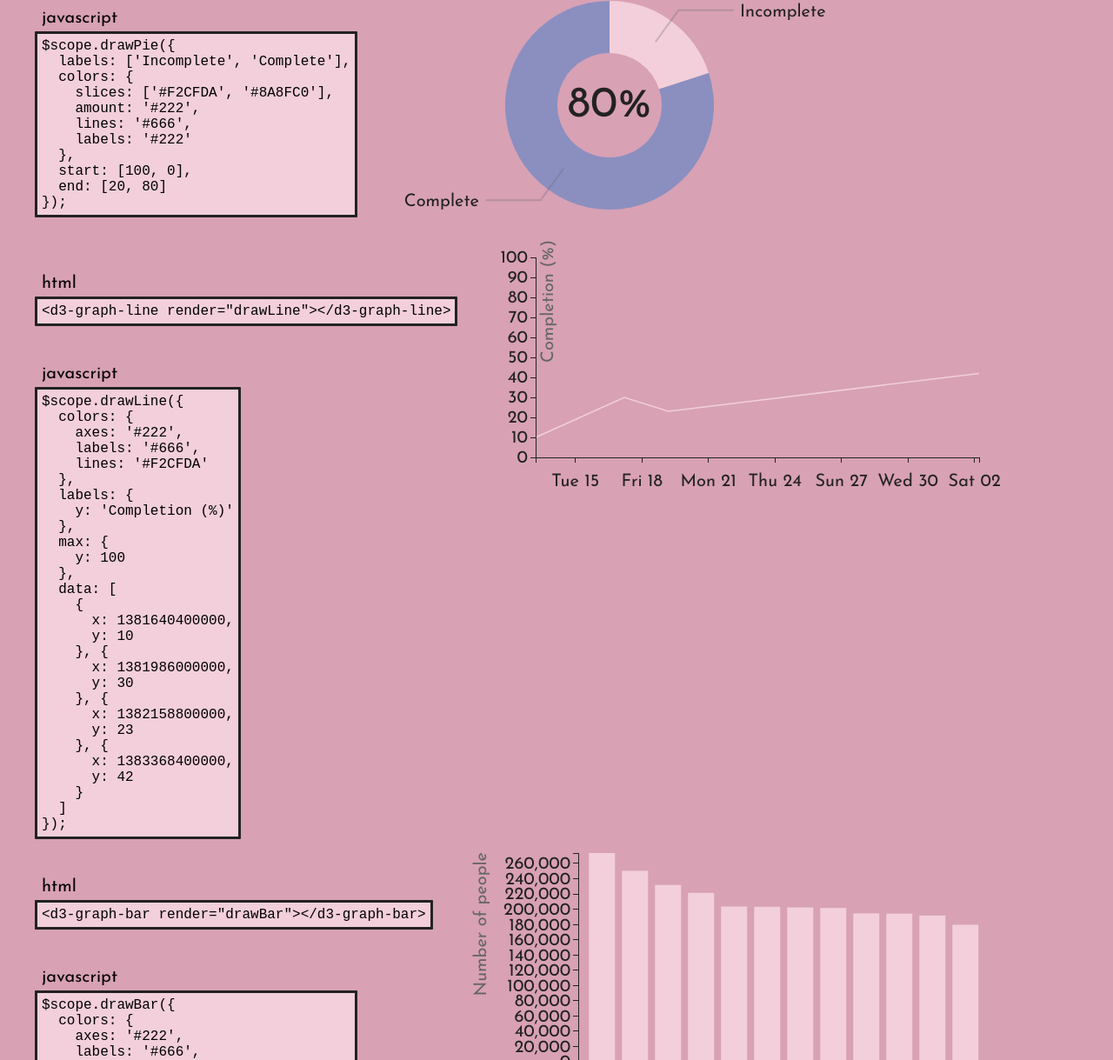
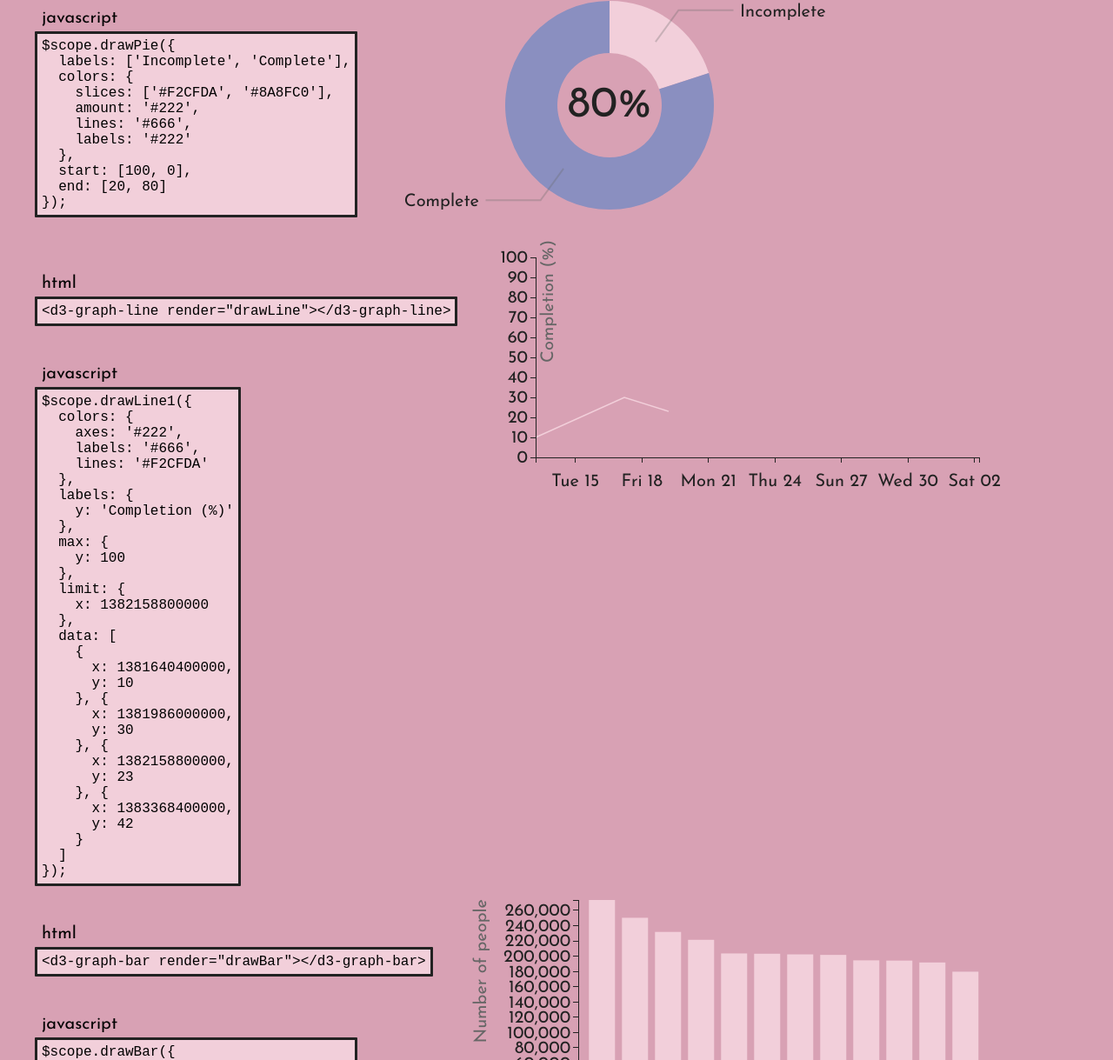
Before and after one commit to picardy/angular-graphs, a website: page index.html in a window 1280 px wide. Shown: the part 613-1832 px from the top of the page at 87% size. Drawn offline with Linux system fonts and the light colour scheme.

Commit message:
filter line data after a specific date

```diff
--- a/index.html
+++ b/index.html
@@ -62,7 +62,7 @@
         </div>
         <div class="example__javascript">
           <div class="example__title text_group__title">Javascript</div>
-          <pre class="example__text text_group__text">$scope.drawLine({&#10;  colors: {&#10;    axes: &apos;#222&apos;,&#10;    labels: &apos;#666&apos;,&#10;    lines: &apos;#F2CFDA&apos;&#10;  },&#10;  labels: {&#10;    y: &apos;Completion (%)&apos;&#10;  },&#10;  max: {&#10;    y: 100&#10;  },&#10;  data: [&#10;    {&#10;      x: 1381640400000,&#10;      y: 10&#10;    }, {&#10;      x: 1381986000000,&#10;      y: 30&#10;    }, {&#10;      x: 1382158800000,&#10;      y: 23&#10;    }, {&#10;      x: 1383368400000,&#10;      y: 42&#10;    }&#10;  ]&#10;});</pre>
+          <pre class="example__text text_group__text">$scope.drawLine1({&#10;  colors: {&#10;    axes: &apos;#222&apos;,&#10;    labels: &apos;#666&apos;,&#10;    lines: &apos;#F2CFDA&apos;&#10;  },&#10;  labels: {&#10;    y: &apos;Completion (%)&apos;&#10;  },&#10;  max: {&#10;    y: 100&#10;  },&#10;  limit: {&#10;    x: 1382158800000&#10;  },&#10;  data: [&#10;    {&#10;      x: 1381640400000,&#10;      y: 10&#10;    }, {&#10;      x: 1381986000000,&#10;      y: 30&#10;    }, {&#10;      x: 1382158800000,&#10;      y: 23&#10;    }, {&#10;      x: 1383368400000,&#10;      y: 42&#10;    }&#10;  ]&#10;});</pre>
         </div>
       </div>
       <div class="example__output">
@@ -150,6 +150,9 @@
             },
             max: {
               y: 100
+            },
+            limit: {
+              x: 1382158800000
             },
             data: [
               {
--- a/src/angular-graphs.line.js
+++ b/src/angular-graphs.line.js
@@ -80,7 +80,7 @@ angular.module('picardy.graphs.line', ['picardy.graphs.common'])
       }
 
       function drawLines () {
-        var line, path, totalLength; //eslint-disable-line no-unused-vars
+        var line, path, totalLength, filteredData, xLimit; //eslint-disable-line no-unused-vars
 
         line = d3.svg.line().
           interpolate('linear').
@@ -91,8 +91,20 @@ angular.module('picardy.graphs.line', ['picardy.graphs.common'])
             return y(d.y);
           });
 
+        if (options.limit.x) {
+          filteredData = [];
+          xLimit = new Date(options.limit.x);
+          d3Data.forEach(function(d) {
+            if (d.x <= xLimit) {
+              filteredData.push(d);
+            }
+          });
+        } else {
+          filteredData = d3Data;
+        }
+
         path = lines.append('path').
-          datum(d3Data).
+          datum(filteredData).
           attr({
             'transform': common.translate(margin.left, 0),
             'class': 'line',
```
